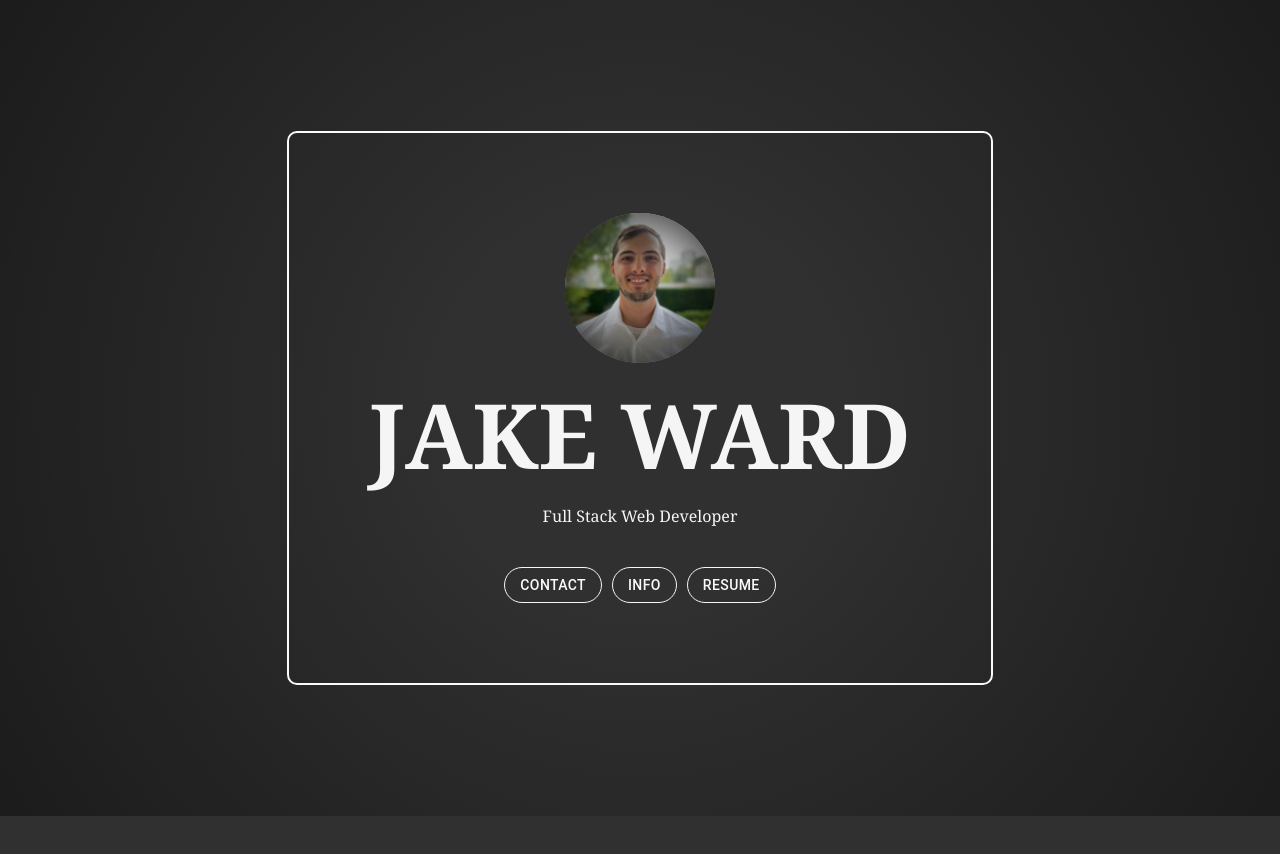
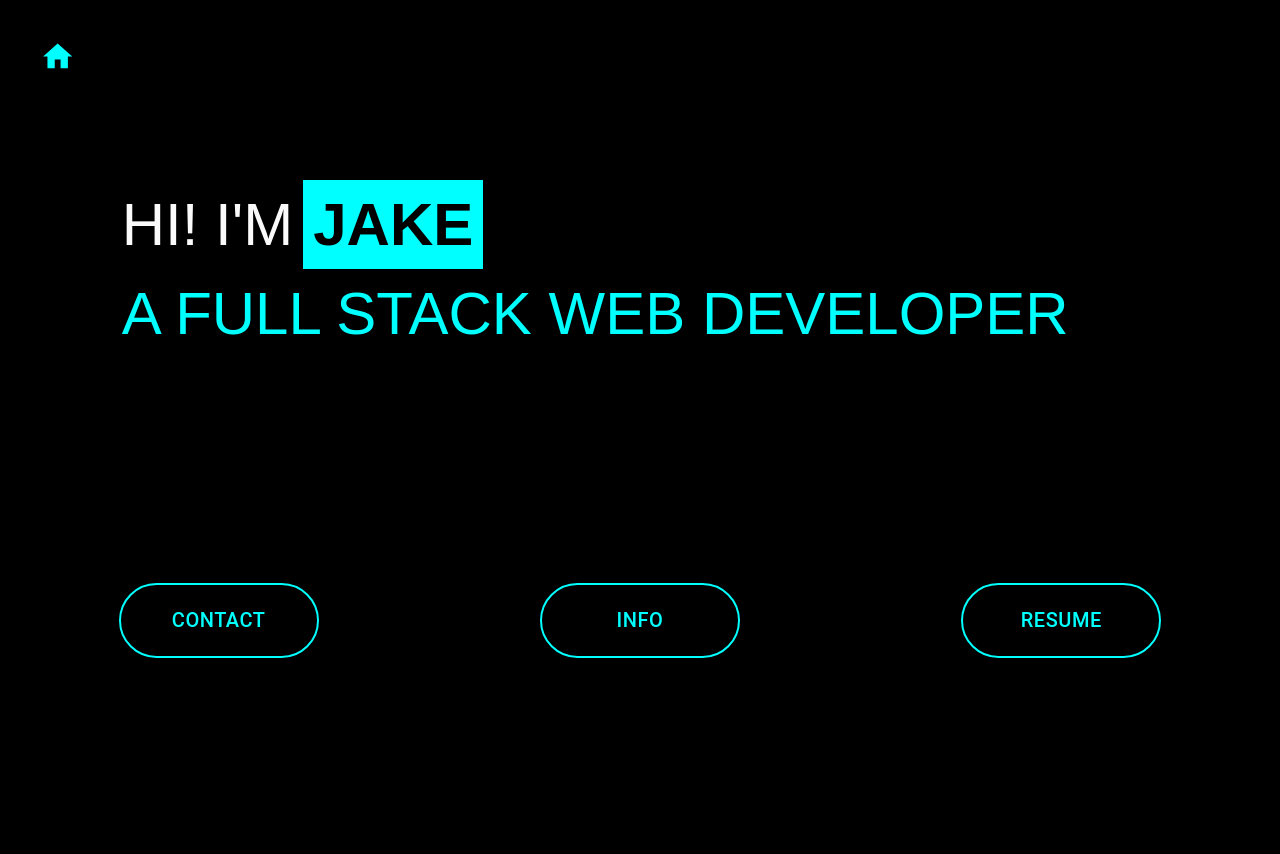
Before and after one commit to smilinjake/personalSite, a React (Create React App) app in the folder personal_site/: page / in a window 1280 px wide. Shown: the top 854 px of the page. Before the commit the page ends 816 px from the top, so only its background shows below. Built offline with nearby package versions, Linux system fonts and the light colour scheme.

Commit message:
major changes on home page

```diff
--- a/personal_site/src/App.css
+++ b/personal_site/src/App.css
@@ -25,16 +25,44 @@ a {
   align-items: center;
 }
 
+.HomeIcon {
+  color: aqua;
+  padding-left: 11.5%;
+  padding-top: 9%;
+}
+
+.HomeButton {
+  /* background-color: #fafafa; */
+  height: 45px;
+  width: 45px;
+  border: transparent 2px solid;
+  border-radius: 50%;
+}
+
+.HomeButton:hover {
+  /* border: 2px; */
+  border: aqua 2px solid;
+  cursor: pointer;
+}
+
+.HomeIconPosition {
+  padding-left: 2%;
+  padding-top: 2%;
+}
+
 h1 {
-  font-size: 90px;
+  color: #fafafa;
+  font-size: 60px;
   margin-top: 10px;
   margin-bottom: 10px;
+  padding-right: 10px;
 }
 
 h2 {
   font-size: 60px;
   margin-top: 10px;
   margin-bottom: 40px;
+  color: aqua;
 }
 
 h3 {
@@ -50,6 +78,13 @@ h4 {
   /* margin-top: 10px; */
   /* margin-bottom: 20px; */
   color: aqua;
+}
+
+.links {
+  display: flex;
+  flex-direction: row;
+  justify-content: space-around;
+  margin-bottom: 10%;
 }
 
 .Link {
@@ -75,28 +110,42 @@ p {
   line-height: 1.5;
 }
 strong {
-  color: gold;
+  /* color: gold; */
+  font-weight: bold;
 }
 
 .Typography {
-  color: whitesmoke;
+  /* color: whitesmoke; */
   /* font-family: "Trebuchet MS", "Lucida Sans Unicode", "Lucida Grande",
     "Lucida Sans", Arial, sans-serif; */
-  font-family: Georgia, "Times New Roman", Times, serif;
+  font-family: Arial, Helvetica, sans-serif;
+  font-weight: 100;
+}
+
+.TypographyH1 {
+  color: black;
+  padding-left: 10px;
+  padding-right: 10px;
+  /* font-weight: 300; */
+  /* font-family: "Trebuchet MS", "Lucida Sans Unicode", "Lucida Grande",
+    "Lucida Sans", Arial, sans-serif; */
+  font-family: Arial, Helvetica, sans-serif;
 }
 
 /* --------------------------------------- HOME PAGE -------------------------------------------- */
+.BlueBox {
+  background-color: aqua;
+}
+
 .HomePage {
   /* background-color: aquamarine; */
+  display: flex;
   height: 100vh;
   display: flex;
-  align-items: center;
+  flex-direction: column;
+  /* align-items: center; */
   /* background-image: url(../public/images/galaxy1.jpeg); */
-}
-
-.Home {
-  display: flex;
-  align-items: center;
+  justify-content: space-around;
 }
 
 .HomeBorder {
@@ -110,6 +159,16 @@ strong {
   /* border-width: 2px;
   border-color: #fafafa; */
   /* width: 50% !important; */
+}
+
+.Intro {
+  padding-left: 9%;
+  /* background-color: aquamarine; */
+}
+
+.IntroLine {
+  display: flex;
+  flex-direction: row;
 }
 
 .MyImage {
--- a/personal_site/src/Components/ColorButton.jsx
+++ b/personal_site/src/Components/ColorButton.jsx
@@ -2,14 +2,18 @@ import { styled } from "@mui/material/styles";
 import Button from "@mui/material/Button";
 
 const ColorButton = styled(Button)(({ theme }) => ({
-  color: "#fafafa",
+  color: "aqua",
   "&:hover": {
-    backgroundImage: "radial-gradient(ellipse, whitesmoke 20%, #303030 120%)",
-    color: "Black",
-    borderColor: "transparent",
+    backgroundColor: "aqua",
+    color: "black",
+    borderColor: "aqua",
   },
-  borderRadius: "25px",
-  borderColor: "whitesmoke",
+  fontSize: "20px",
+  height: "75px",
+  width: "200px",
+  borderRadius: "40px",
+  borderColor: "aqua",
+  borderWidth: "2px",
   marginRight: "5px",
   marginLeft: "5px",
 }));
--- a/personal_site/src/Components/Home.jsx
+++ b/personal_site/src/Components/Home.jsx
@@ -2,15 +2,31 @@ import React from "react";
 import "../App.css";
 import ColorButton from "./ColorButton.jsx";
 import Grid from "@mui/material/Grid";
+import HomeIcon from "@mui/icons-material/Home";
 
 const Home = () => {
   return (
+    <>
+      <div className="HomeIconPosition">
+        <div className="HomeButton">
+          <HomeIcon fontSize="large" className="HomeIcon" />
+        </div>
+      </div>
       <div className="HomePage">
-      <Grid className="Home" container item direction="column">
-        <span className="HomeBorder">
-          <div className="MyImage"></div>
-          <h1 className="Typography">JAKE WARD</h1>
-          <h3 className="Typography">Full Stack Web Developer</h3>
+        {/* <Grid className="Home" container item direction="column"> */}
+        {/* <span className="HomeBorder"> */}
+        {/* <div className="MyImage"></div> */}
+        <div className="Intro">
+          <div className="IntroLine">
+            <h1 className="Typography">HI! I'M</h1>
+            <div className="BlueBox">
+              <h1 className="TypographyH1">
+                <strong>JAKE</strong>
+              </h1>
+            </div>
+          </div>
+          <h2 className="Typography">A FULL STACK WEB DEVELOPER</h2>
+        </div>
         <nav className="links">
           <a className="Link" href="/contact">
             <ColorButton variant="outlined">Contact</ColorButton>
@@ -22,10 +38,11 @@ const Home = () => {
             <ColorButton variant="outlined">Resume</ColorButton>
           </a>
         </nav>
-        </span>
-      </Grid>
+        {/* </span> */}
+        {/* </Grid> */}
         {/* </Grid> */}
       </div>
+    </>
   );
 };
 
--- a/personal_site/src/index.css
+++ b/personal_site/src/index.css
@@ -6,7 +6,8 @@ body {
   -webkit-font-smoothing: antialiased;
   -moz-osx-font-smoothing: grayscale;
   /* background-color: #303030; */
-  background: radial-gradient(circle, transparent 25%, black 200%), #303030;
+  background: black;
+  /* background: radial-gradient(circle, transparent 25%, black 200%), #303030; */
   /* display: flex;
   flex-direction: column;
   align-items: center; */
```
Lines whose indentation alone changed are shown as unchanged.
